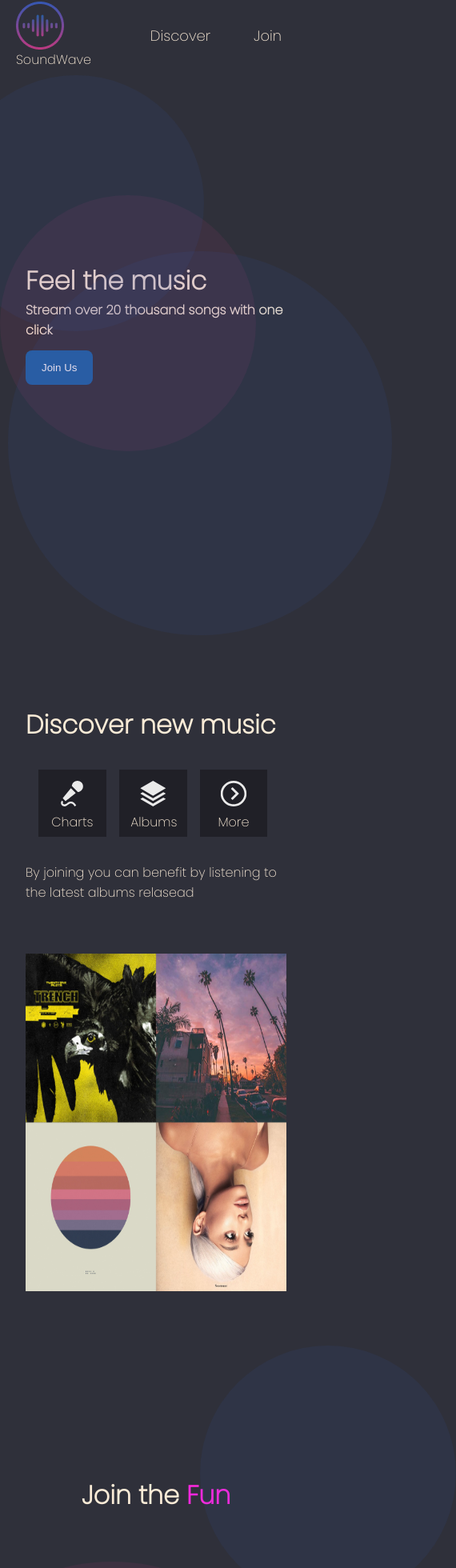
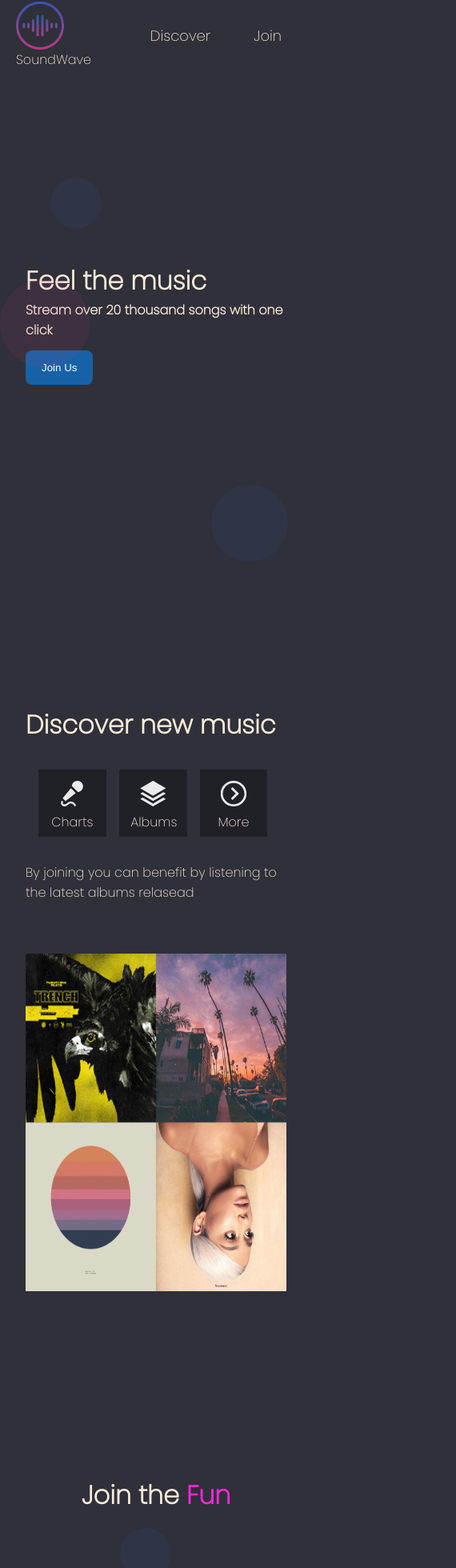
Before and after one commit to eperez045/SoundWave, a React (Create React App) app: page / in a window 390 px wide. Shown: the part 18-1978 px from the top of the page at 80% size, 570 px wide, since content can reach past the window. Built offline with nearby package versions, Linux system fonts and the light colour scheme.

Commit message:
mobile-design

```diff
--- a/package.json
+++ b/package.json
@@ -1,4 +1,5 @@
 {
+  "homepage":"https://eperez045.github.io/SoundWave",
   "name": "soundwave",
   "version": "0.1.0",
   "private": true,
@@ -19,6 +20,8 @@
     "web-vitals": "^2.1.4"
   },
   "scripts": {
+    "predeploy": "npm run build",
+    "deploy": "gh-pages -d build",
     "start": "react-scripts start",
     "build": "react-scripts build",
     "test": "react-scripts test",
@@ -41,5 +44,8 @@
       "last 1 firefox version",
       "last 1 safari version"
     ]
+  },
+  "devDependencies": {
+    "gh-pages": "^4.0.0"
   }
 }
--- a/src/App.css
+++ b/src/App.css
@@ -127,7 +127,7 @@ body{
     background-color: #3457b21a;
     border-radius: 50%;
     left: 0;
-    transform: translate(250px, -250px);
+    transform: translate(150px, -150px);
 
 }
 .text-join{
@@ -210,7 +210,6 @@ body{
 .items-footer {
     display: flex;
     gap: 1em;
-    font-size: 15px;
     font-weight: bold;
 }
 
@@ -227,4 +226,32 @@ body{
     .grid-block-girl {
       display: none;
     }
+    .circle1{
+        height: 5em;
+        width: 5em;
+    }
+    .circle2{
+        height: 4em;
+        width: 4em;
+    }
+    .circle3{
+        height: 6em;
+        width: 6em;
+        transform: translate(-30px, 250px);
+    }
+    .circle4{
+        height: 4em;
+        width: 4em;
+    }
+    .circle5{
+        height: 7em;
+        width: 7em;
+    }
+    .footer{
+        padding: 1px;
+    }
+    .items-footer{
+        font-size: 10px;
+        gap: 1rem;
+    }
   }
```
Also changed, not shown: 1 other file (tests, documents, lock files or other folders).
